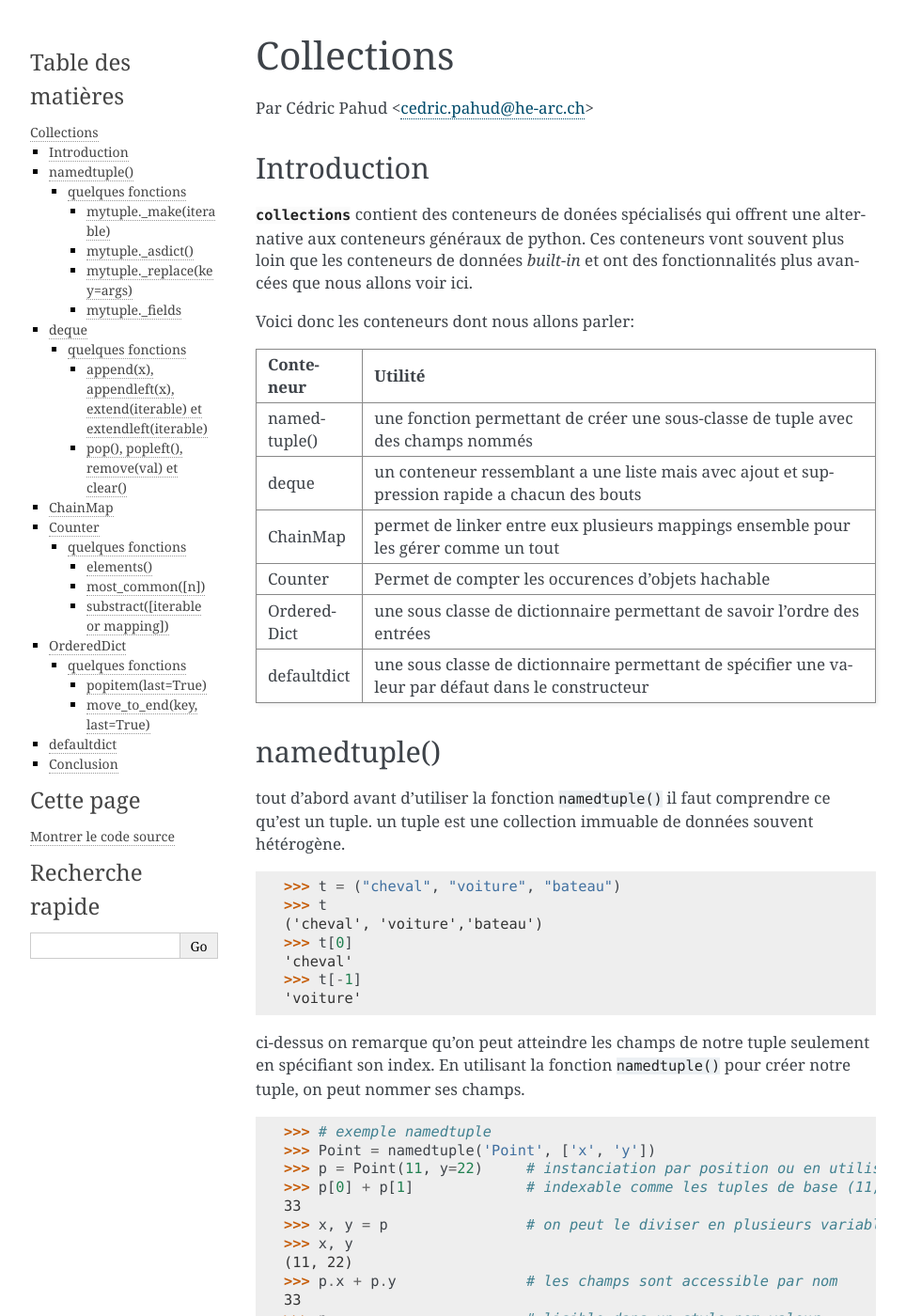
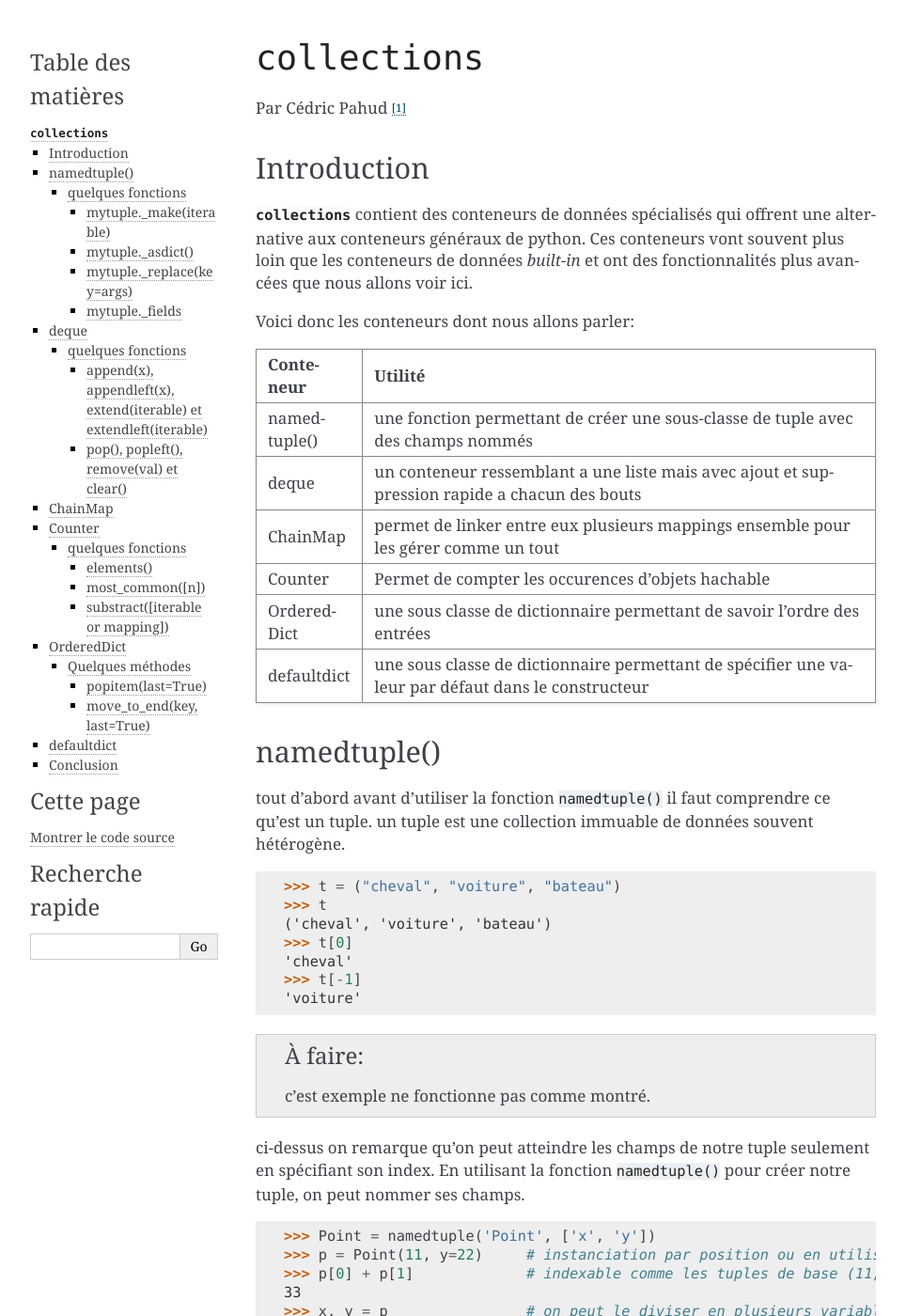
Before and after one commit to HE-Arc/livre-python, a Sphinx documentation site: the page built from source/collections/index.rst, in a window 1280 px wide and 1400 px high. Shown: the whole window at 94% size, without its empty margins (148-1112 px from the left). Built offline with Sphinx 7.4.7, drawn with Linux system fonts in a browser that asks for light colours; some of the changed text lies outside the part shown.

Commit message:
collections: remarques
cc @Globaxe

Signed-off-by: Yoan Blanc <yoan@dosimple.ch>

```diff
--- a/source/collections/index.rst
+++ b/source/collections/index.rst
@@ -1,16 +1,16 @@
 .. _collections-tutorial:
 
-=============
- Collections
-=============
+===============
+``collections``
+===============
 
-Par Cédric Pahud <cedric.pahud@he-arc.ch>
+Par Cédric Pahud [#cp]_
 
 --------------
  Introduction
 --------------
 
-:py:mod:`collections` contient des conteneurs de donées spécialisés qui offrent une alternative aux conteneurs généraux de python.
+:py:mod:`collections` contient des conteneurs de données spécialisés qui offrent une alternative aux conteneurs généraux de python.
 Ces conteneurs vont souvent plus loin que les conteneurs de données *built-in* et ont des fonctionnalités plus avancées que nous allons voir ici.
 
 Voici donc les conteneurs dont nous allons parler:
@@ -43,18 +43,19 @@
 
   >>> t = ("cheval", "voiture", "bateau")
   >>> t
-  ('cheval', 'voiture','bateau')
+  ('cheval', 'voiture', 'bateau')
   >>> t[0]
   'cheval'
   >>> t[-1]
   'voiture'
+
+.. todo:: c'est exemple ne fonctionne pas comme montré.
 
 ci-dessus on remarque qu'on peut atteindre les champs de notre tuple seulement en spécifiant son index.
 En utilisant la fonction ``namedtuple()`` pour créer notre tuple, on peut nommer ses champs.
 
 .. code-block:: pycon
 
-  >>> # exemple namedtuple
   >>> Point = namedtuple('Point', ['x', 'y'])
   >>> p = Point(11, y=22)     # instanciation par position ou en utilisant le nom du champs
   >>> p[0] + p[1]             # indexable comme les tuples de base (11, 22)
@@ -62,10 +63,12 @@
   >>> x, y = p                # on peut le diviser en plusieurs variables (comme un tuple normal)
   >>> x, y
   (11, 22)
-  >>> p.x + p.y               # les champs sont accessible par nom
+  >>> p.x + p.y               # les champs sont accessibles par nom
   33
   >>> p                       # lisible dans un style nom=valeur
   Point(x=11, y=22)
+
+.. diviser?
 
 ~~~~~~~~~~~~~~~~~~
 quelques fonctions
@@ -79,8 +82,14 @@
 .. code-block:: pycon
 
   >>> t = [11, 22]
+
+  >>> Point(*t)
+  Point(11, 12)
+
   >>> Point._make(t)
   Point(x=11, y=22)
+
+.. sans _make ça fonctionne aussi.
 
 mytuple._asdict()
 #################
@@ -93,16 +102,20 @@
   >>> p._asdict()
   OrderedDict([('x', 11), ('y', 22)])
 
+.. pourquoi pas un `dict` normal?
+
 mytuple._replace(key=args)
 ##########################
 
-cette fonction permet de retourner une nouvelle insatnce de notre tuple avec une valeures modifiée.
+cette fonction permet de retourner une nouvelle instance de notre tuple avec une valeures modifiée.
 
 .. code-block:: pycon
 
   >>> p = Point(x=11, y=22)
   >>> p._replace(x=33)
-  Point(x=33, y=22
+  Point(x=33, y=22)
+
+.. et pourquoi pas ``p.x = 33`` ?
 
 mytuple._fields
 ###############
@@ -274,15 +287,15 @@
 OrderedDict
 -----------
 
-les :py:class:`collections.OrderedDict` sont comme les `dict`_
+les :py:class:`collections.OrderedDict` sont comme les :py:class:`dict`.
 mais ils se rappelent l'ordre d'entrée des valeurs. Si on itère dessus les données seront
 retournées dans l'ordre d'ajout dans notre dict.
 
 ``class collections.OrderedDict([items])`` cette fonction nous retourn un OrderedDict.
 
-~~~~~~~~~~~~~~~~~~
-quelques fonctions
-~~~~~~~~~~~~~~~~~~
+~~~~~~~~~~~~~~~~~
+Quelques méthodes
+~~~~~~~~~~~~~~~~~
 
 popitem(last=True)
 ##################
@@ -333,7 +346,7 @@
   >>> sorted(d.items())
   [('blue', [2, 4]), ('red', [1]), ('yellow', [1, 3])]
 
-Dans cette exemple on initialise ``default_factory`` comme une list ce qui nous permet d'utiliser
+Dans cette exemple on initialise ``default_factory`` comme une :py:class:`list` ce qui nous permet d'utiliser
 ``append()`` pour ajouter des éléments à la liste correspondant à une clé donnée.
 
 .. code-block:: pycon
--- a/source/index.rst
+++ b/source/index.rst
@@ -10,7 +10,6 @@
 .. toctree::
    :maxdepth: 1
 
-   collections/index.rst
    csv/index.rst
    io/index.rst
    itertools/index.rst
--- a/source/introduction.rst
+++ b/source/introduction.rst
@@ -20,13 +20,13 @@
    :maxdepth: 1
 
    builtins/index
+   collections/index
    dunders/index
    enum/index
    fstrings/index
    time/index
    super/index
 
-* :ref:`collections-tutorial`
 * :ref:`io-tutorial`
 * :ref:`itertools-tutorial` ★
 * :ref:`random-tutorial` ★
```
Also changed, not shown: other parts of source/collections/index.rst (+9 -7 lines).
